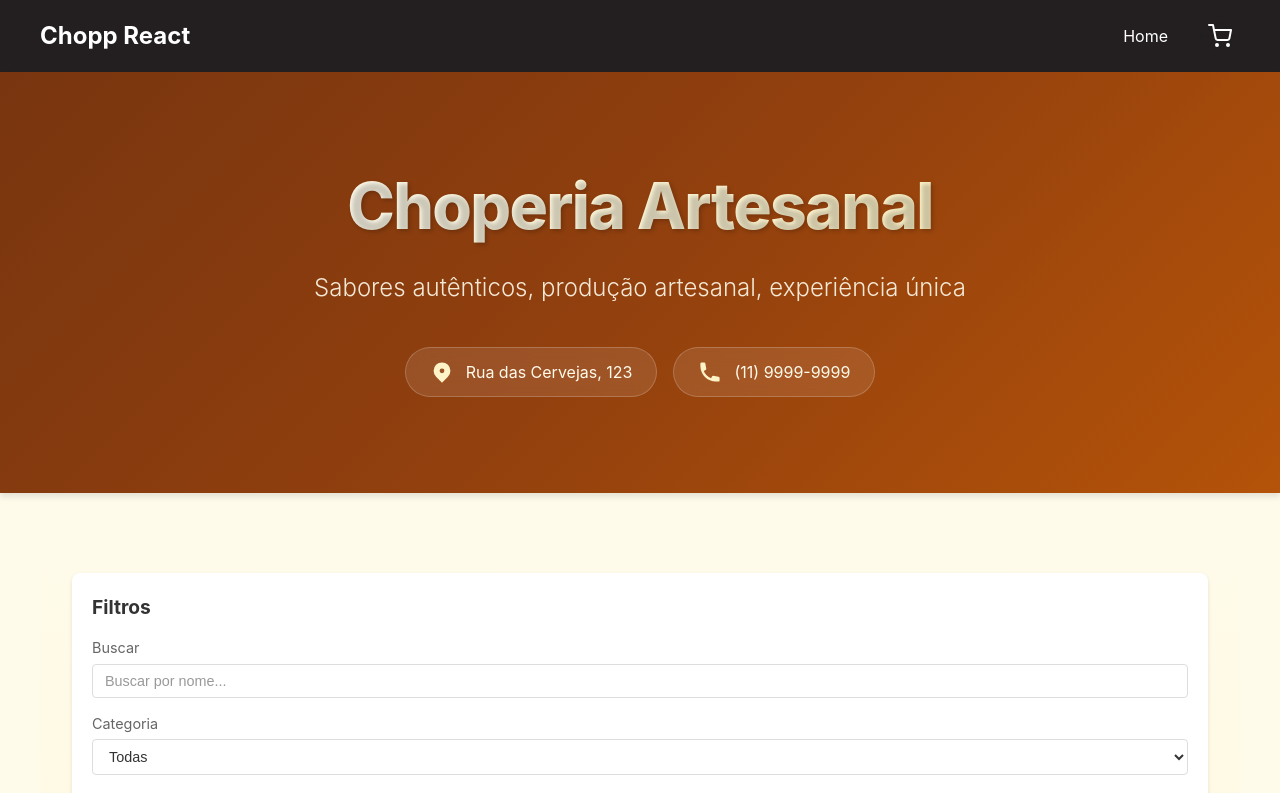
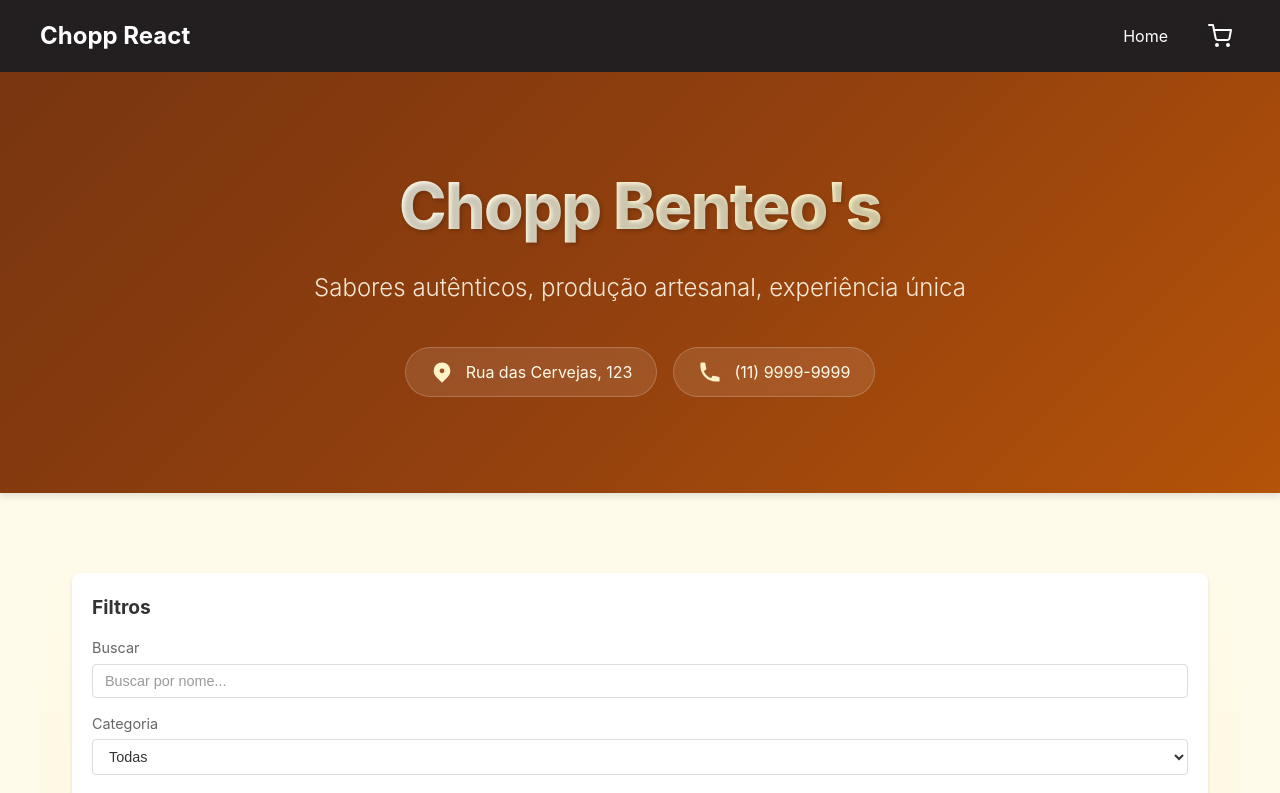
Before and after one commit to HenriqueSagawaIFPR/chopp-react, a React (Create React App) app: page / in a window 1280 px wide. Shown: the top 793 px of the page. Built offline with nearby package versions, Linux system fonts and the light colour scheme; the HTML template or start-up script is replaced by a standard one.

Commit message:
Update index.js

```diff
--- a/src/components/Header/index.js
+++ b/src/components/Header/index.js
@@ -7,7 +7,7 @@ const Header = () => {
     <header className="header">
       <div className="header-content">
         <div className="header-top">
-          <h1 className="header-title">Choperia Artesanal</h1>
+          <h1 className="header-title">Chopp Benteo's</h1>
         </div>
         <p className="header-subtitle">Sabores autênticos, produção artesanal, experiência única</p>
         <div className="header-info">
```
